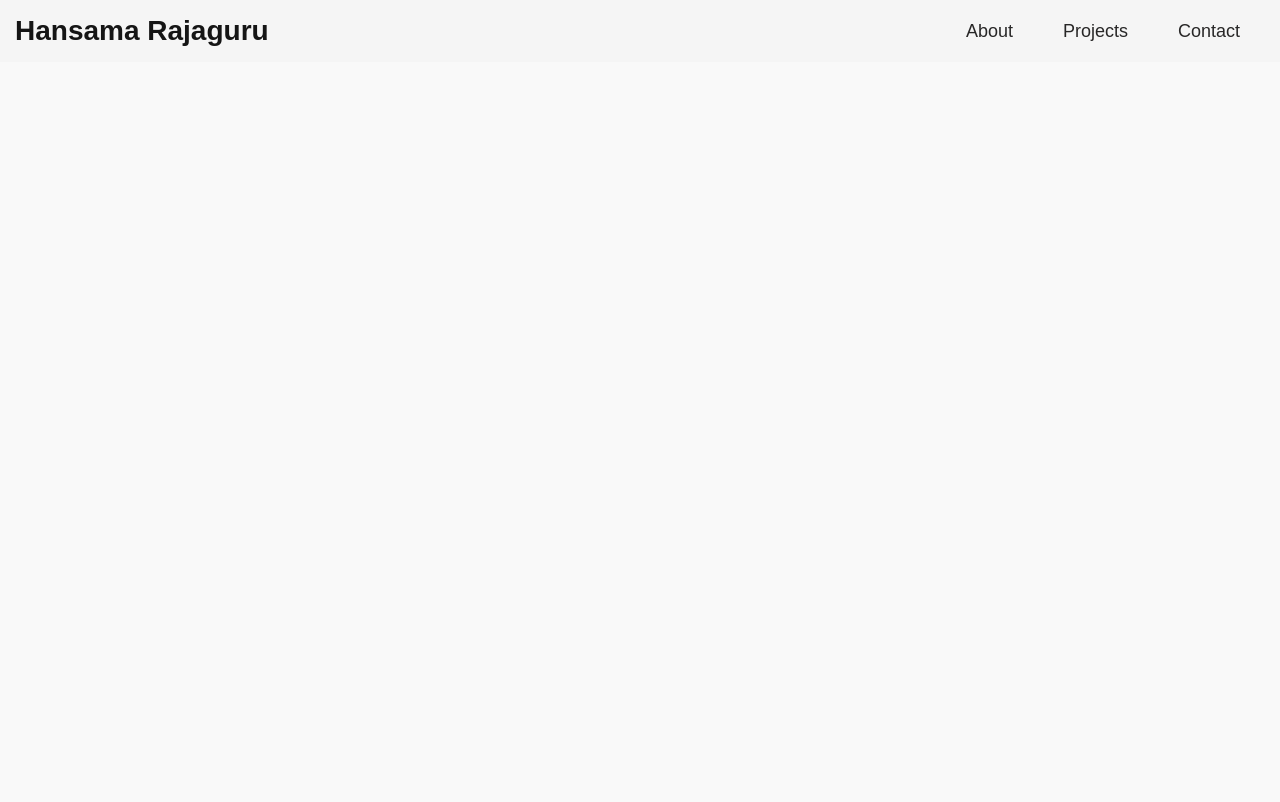
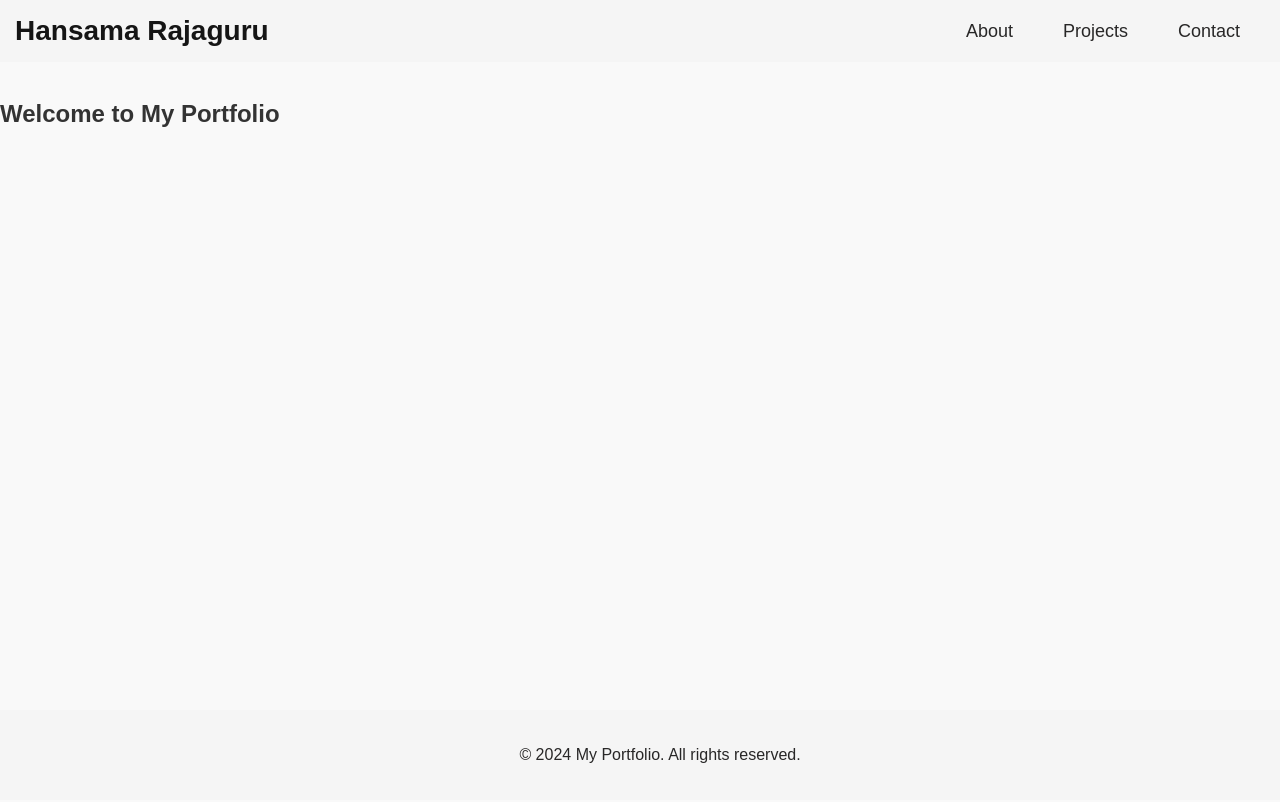
Before and after one commit to HansamaRajaguru/Hansama-Rajaguru, a React (Create React App) app in the folder my-portfolio/: page / in a window 1280 px wide. Shown: the top 802 px of the page. Built offline with nearby package versions, Linux system fonts and the light colour scheme.

Commit message:
Add footer component

```diff
--- a/my-portfolio/src/App.css
+++ b/my-portfolio/src/App.css
@@ -4,7 +4,11 @@ body {
   font-family: Arial, sans-serif;
   margin: 0;
   padding-top: 80px; /* Add padding to account for the fixed navbar height */
+  padding-bottom: 60px; /* Ensure there's space for the footer */
   background-color: #f9f9f9;
+  display: flex;
+  flex-direction: column; /* Stack elements vertically */
+  min-height: 100vh; /* Ensure body takes full height of the viewport */
 }
 
 h2 {
@@ -21,3 +25,8 @@ a {
   text-decoration: none;
   color: inherit;
 }
+
+/* Ensure main content takes up available space */
+.main-content {
+  flex: 1; /* Take up remaining space */
+}
--- a/my-portfolio/src/App.tsx
+++ b/my-portfolio/src/App.tsx
@@ -1,16 +1,21 @@
+// src/App.tsx
 import React from 'react';
+import Navbar from './components/Navbar';
+import Footer from './components/Footer'; // Import the Footer component
 import './App.css';
-import Navbar from './components/Navbar';
 
 const App: React.FC = () => {
   return (
-    <div>
+    <div className="main-content">
       <Navbar />
-
+      <div>
+        {/* Your main content here */}
+        <h2>Welcome to My Portfolio</h2>
+        {/* More content */}
+      </div>
+      <Footer /> {/* Render the Footer component */}
     </div>
   );
 };
 
-
-
 export default App;
--- /dev/null
+++ b/my-portfolio/src/components/Footer.css
@@ -0,0 +1,12 @@
+/* src/components/Footer.css */
+
+.footer {
+    padding: 20px;
+    background-color:#F5F5F5 ;
+    color:#282727;
+    text-align: center;
+    width: 100%; /* Full width */
+    position: fixed; /* Fix to the bottom of the page */
+    bottom: 0;
+    left: 0;
+  }
--- /dev/null
+++ b/my-portfolio/src/components/Footer.tsx
@@ -0,0 +1,13 @@
+// src/components/Footer.tsx
+import React from 'react';
+import './Footer.css'; // Import the CSS file for the footer
+
+const Footer: React.FC = () => {
+  return (
+    <footer className="footer">
+      <p>&copy; 2024 My Portfolio. All rights reserved.</p>
+    </footer>
+  );
+};
+
+export default Footer;
```
